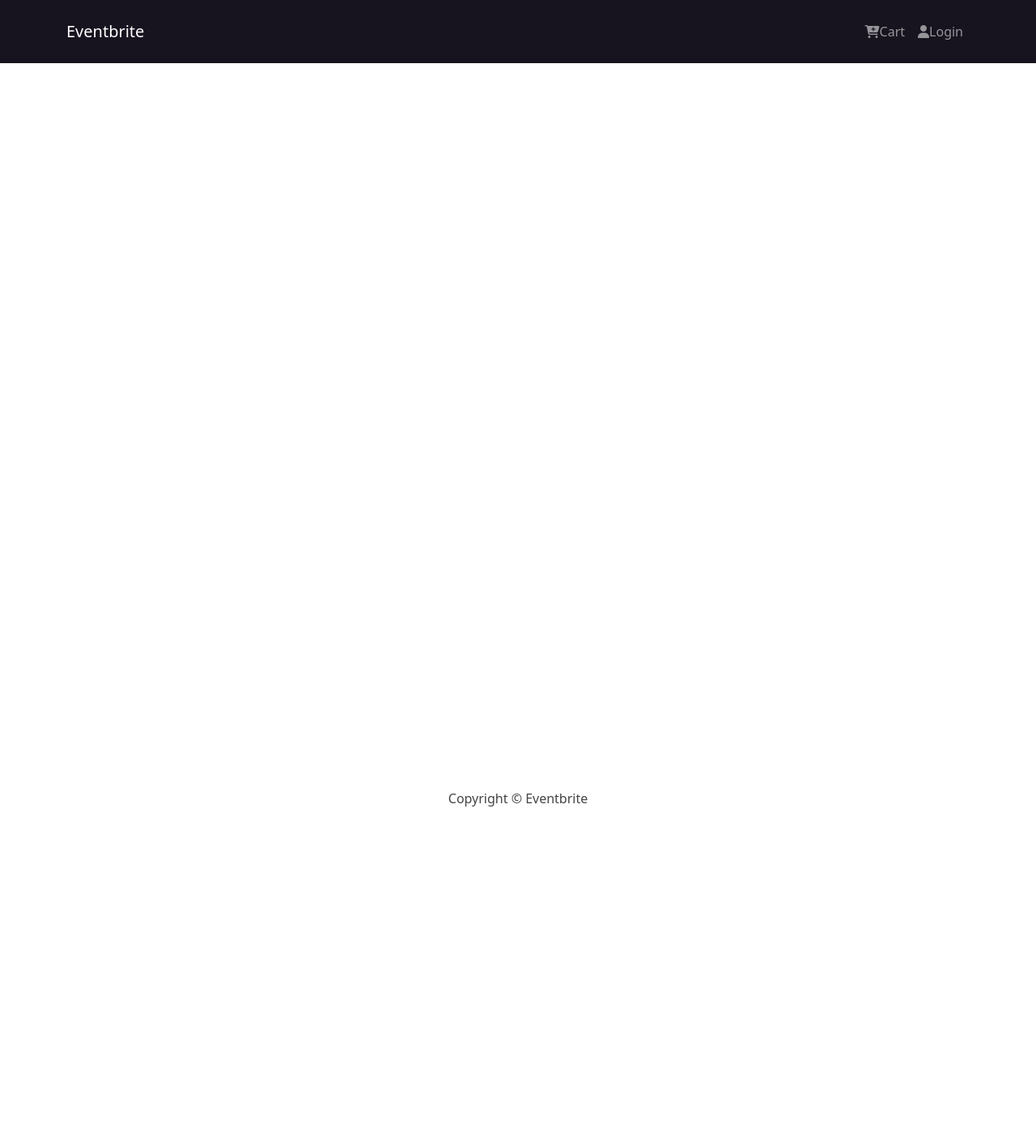
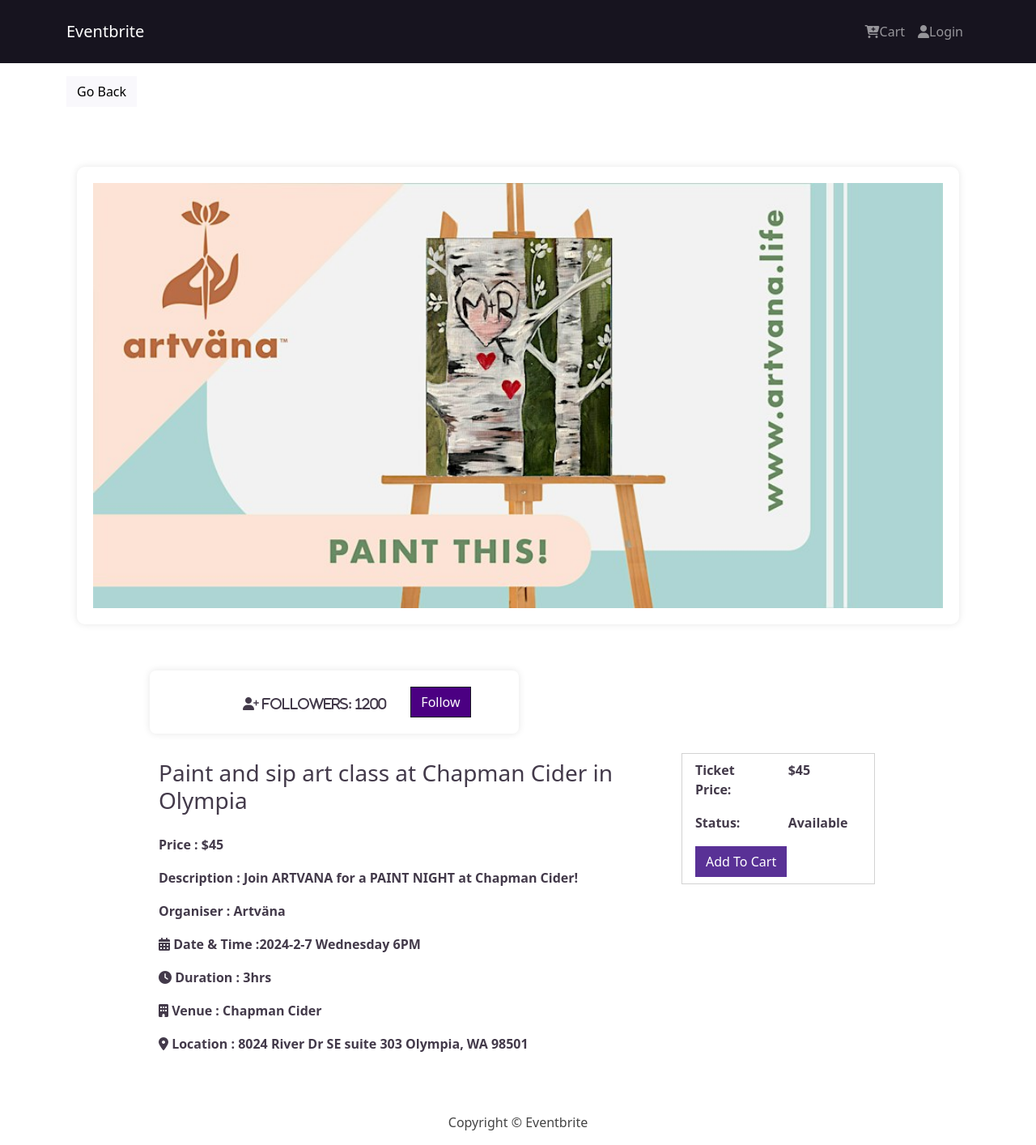
Before and after one commit to euiri/eventbrite_frontend, a React (Create React App) app in the folder frontend/: page /event/1 in a window 1280 px wide. Shown: the whole page at 81% size. Before the commit the page ends 1014 px from the top, so only its background shows below. Built offline with nearby package versions, Linux system fonts and the light colour scheme.

Commit message:
EventScreen Code

```diff
--- a/frontend/src/App.js
+++ b/frontend/src/App.js
@@ -1,10 +1,10 @@
 import React from 'react'
-import {Container} from 'react-bootstrap'
-import Header from './components/Header'
-import Footer from './components/Footer'
-import HomeScreen from './screens/HomeScreen'
-
+import Footer from "./components/Footer";
+import Header from "./components/Header";
 import {BrowserRouter as Router, Routes, Route} from 'react-router-dom'
+import {Container} from 'react-bootstrap';
+import HomeScreen from "./screens/HomeScreen";
+import { EventScreen} from './screens/EventScreen';
 
 const App = () => {
   return (
@@ -15,15 +15,13 @@
    <Container>
    <Routes>
     <Route path="/" exact element={<HomeScreen />} />
-
+    <Route path="/event/:id" element={<EventScreen />} />
     </Routes>
       </Container>
-
       </main>
       <Footer/>
       </Router>
     </>
-  )
+  );
 }
-
-export default App
+export default App;
--- a/frontend/src/index.css
+++ b/frontend/src/index.css
@@ -13,5 +13,5 @@
 }
 
 main{
-  height: 110vh;
+  height: 160vh;
 }
--- /dev/null
+++ b/frontend/src/screens/EventScreen.css
@@ -0,0 +1,18 @@
+.custom-width-col {
+  flex: 0 0 60%;
+  max-width: 30.3%;
+  padding-right: 94px;
+}
+
+.padding {
+  padding-left: 110px;
+}
+
+@keyframes fadeIn {
+  from {
+    opacity: 0;
+  }
+  to {
+    opacity: 1;
+  }
+}
--- /dev/null
+++ b/frontend/src/screens/EventScreen.js
@@ -0,0 +1,155 @@
+import React from "react";
+import { useParams, Link } from "react-router-dom";
+import { Row, Col, Image, Card, Button, ListGroup } from "react-bootstrap";
+import events from "../events";
+import "./EventScreen.css";
+
+export const EventScreen = () => {
+  const params = useParams();
+  const event = events.find((p) => p._id === params.id);
+
+  const containerStyle = {
+    backgroundColor: "linear-gradient(to right, #f0f0f0, #e0e0e0)",
+    padding: "20px",
+    borderRadius: "10px",
+    boxShadow: "0 0 10px rgba(0, 0, 0, 0.1)",
+    overflow: "hidden",
+    border: "none",
+    opacity: 0,
+    animation: "fadeIn 0.5s ease-out forwards",
+  };
+
+  const containerStyle1 = {
+    backgroundColor: "linear-gradient(to right, #f0f0f0, #e0e0e0)",
+    padding: "20px 0 20px",
+    borderRadius: "8px",
+    boxShadow: "0 0 10px rgba(0, 0, 0, 0.1)",
+    overflow: "hidden",
+    border: "none",
+    width: "40%",
+    margin: "0 auto 0 115px",
+  };
+
+  return (
+    <>
+      <Link className="btn btn-light my-3" to="/">
+        Go Back
+      </Link>
+
+      <Row>
+        <div
+          style={{
+            display: "flex",
+            justifyContent: "center",
+            alignItems: "center",
+            height: "85vh",
+          }}
+        >
+          <div style={containerStyle}>
+            <Image src={event.image} alt={event.name} fluid style={{ width: "1050px" }}/>
+          </div>
+        </div>
+      </Row>
+      <Row>
+        <div style={containerStyle1}>
+          <div style={{ display: "flex", marginLeft: "115px" }}>
+            <ListGroup.Item style={{ marginTop: "9px" }}>
+              <i class="fa-solid fa-user-plus">
+                &nbsp;<b>Followers: {event.follower}</b>
+              </i>
+            </ListGroup.Item>
+            <Button
+              style={{ backgroundColor: "#4B0082", marginLeft: "30px" }}
+              variant="dark"
+            >
+              Follow
+            </Button>
+          </div>
+        </div>
+      </Row>
+      <br></br>
+      <Row>
+        <Col md={8} className="padding">
+          <ListGroup className="Details" variant="flush">
+            <ListGroup.Item>
+              <h3>{event.name}</h3>
+            </ListGroup.Item>
+            <ListGroup.Item>
+              <b>Price : ${event.price}</b>
+            </ListGroup.Item>
+            <ListGroup.Item>
+              <b>Description : {event.description}</b>
+            </ListGroup.Item>
+            <ListGroup.Item>
+              <b>Organiser : {event.organizer}</b>
+            </ListGroup.Item>
+            <ListGroup.Item>
+              <Row>
+                <b>
+                  <i class="fa-solid fa-calendar-days"></i> Date & Time :{event.date_time}
+                </b>
+              </Row>
+            </ListGroup.Item>
+            <ListGroup.Item>
+              <Row>
+                <b>
+                  <i class="fa-solid fa-clock"></i> Duration : {event.duration}
+                </b>
+              </Row>
+            </ListGroup.Item>
+            <ListGroup.Item>
+              <Row>
+                <b>
+                  <i class="fa-solid fa-building"></i> Venue : {event.location.venue}
+                </b>
+              </Row>
+            </ListGroup.Item>
+            <ListGroup.Item>
+              <Row>
+                <b>
+                  <i class="fa-solid fa-location-dot"></i> Location : {event.location.address}
+                </b>
+              </Row>
+            </ListGroup.Item>
+          </ListGroup>
+        </Col>
+        <Col md={2} className="custom-width-col">
+          <Card>
+            <ListGroup variant="flush">
+              <ListGroup.Item>
+                <Row>
+                  <Col>
+                    <b>Ticket Price:</b>
+                  </Col>
+                  <Col>
+                    <strong>${event.price}</strong>
+                  </Col>
+                </Row>
+              </ListGroup.Item>
+              <ListGroup.Item>
+                <Row>
+                  <Col>
+                    <b>Status:</b>
+                  </Col>
+                  <Col>
+                    <b> {event.spaceLeft > 0 ? "Available" : "Sold Out"}</b>
+                  </Col>
+                </Row>
+              </ListGroup.Item>
+
+              <ListGroup.Item>
+                <Button
+                  className="btn-block"
+                  type="button"
+                  disabled={event.spaceLeft === 0}
+                >
+                  Add To Cart
+                </Button>
+              </ListGroup.Item>
+            </ListGroup>
+          </Card>
+        </Col>
+      </Row>
+    </>
+  );
+};
```
Also changed, not shown: frontend/src/bootstrap.min.css. Lines whose indentation alone changed are shown as unchanged.
